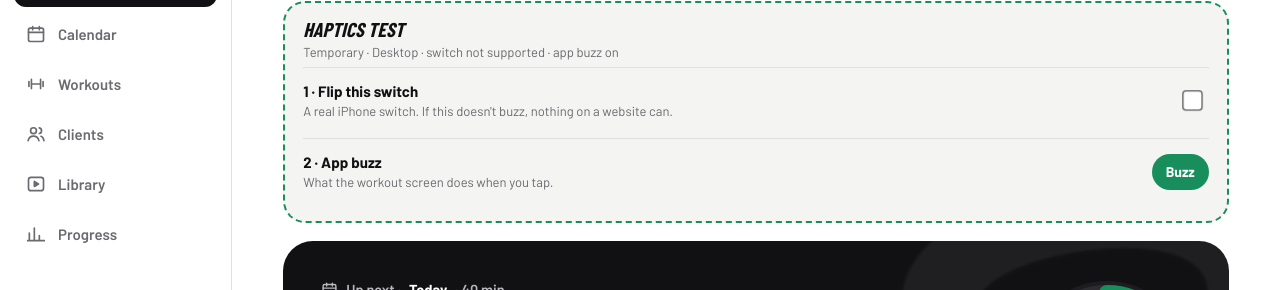
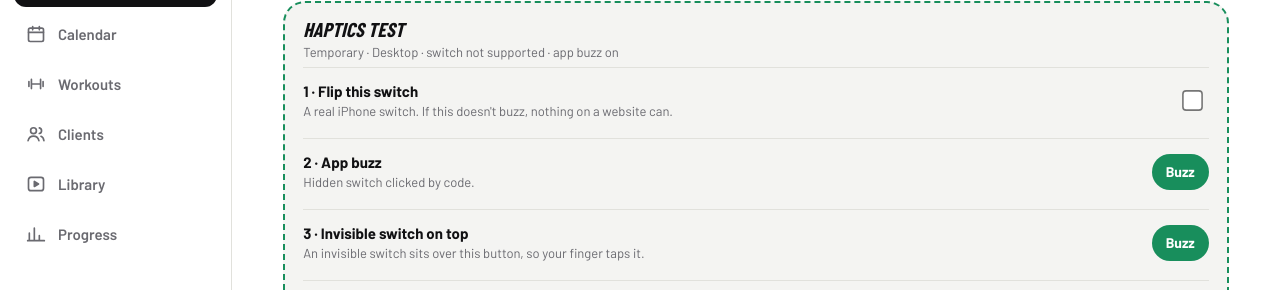
Before and after one commit to Garlick-Bred/Consistency-crew, a plain HTML site: page public/index.html in a window 1280 px wide. Shown: the part 135-425 px from the top of the page. Drawn offline with nearby package versions, Linux system fonts and the light colour scheme; a web font is replaced by a local one.

Commit message:
Haptics test: more variants
Co-Authored-By: Claude Opus 5.5 <noreply@anthropic.com>
Claude-Session: https://claude.ai/code/session_01VAasoBhnKfc8XCBmjEcaj3

```diff
--- a/public/index.html
+++ b/public/index.html
@@ -435,7 +435,8 @@ details.how p{color:#b5b5bb;padding-bottom:14px}
 .lset.done{background:linear-gradient(115deg,color-mix(in srgb,var(--brand) 34%,#17171b) 0%,color-mix(in srgb,var(--brand) 16%,#17171b) 55%,color-mix(in srgb,var(--brand) 7%,#17171b) 100%)}
 .lset.done .chk{background:var(--brand);border-color:var(--brand);color:#fff;transform:scale(1.04)}
 .lset.done .sn{color:#fff}
-.hapt{background:var(--panel);border:2px dashed var(--brand);border-radius:22px;padding:16px 18px;margin-bottom:18px;display:grid;gap:4px}.hapt-h b{font:italic 800 20px/1 var(--d);text-transform:uppercase;display:block}.hapt-h span{font-size:13px;color:var(--mute)}.hapt-r{display:flex;align-items:center;justify-content:space-between;gap:14px;padding:12px 0;border-top:1px solid var(--line)}.hapt-r b{display:block;font-size:15px}.hapt-r small{display:block;color:var(--mute);font-size:13px}.hapt-r input[switch]{width:auto;min-height:0;transform:scale(1.6);margin-right:10px;accent-color:var(--brand);flex:none}
+.hapt{background:var(--panel);border:2px dashed var(--brand);border-radius:22px;padding:16px 18px;margin-bottom:18px;display:grid;gap:4px}.hapt-h b{font:italic 800 20px/1 var(--d);text-transform:uppercase;display:block}.hapt-h span{font-size:13px;color:var(--mute)}.hapt-r{display:flex;align-items:center;justify-content:space-between;gap:14px;padding:12px 0;border-top:1px solid var(--line)}.hapt-r b{display:block;font-size:15px}.hapt-r small{display:block;color:var(--mute);font-size:13px}.hapt-ov{position:relative;display:inline-grid;flex:none}.hapt-ov>*{grid-area:1/1}.hapt-ov input[switch]{position:relative;width:100%!important;height:100%;min-height:0;margin:0!important;transform:none!important;opacity:0;cursor:pointer;z-index:1}.hapt-ov.f input[switch]{opacity:.02}
+.hapt-r input[switch]{width:auto;min-height:0;transform:scale(1.6);margin-right:10px;accent-color:var(--brand);flex:none}
 .lv-tt{display:flex;align-items:center;gap:10px;margin-bottom:12px}.lv-tt .grow{min-width:0}.lv-meta{flex:1;font-size:12px;font-weight:700;letter-spacing:.05em;text-transform:uppercase;color:#7FD3AC}
 .lv-tools{display:flex;gap:6px;flex:none;margin-left:auto}.lv-ti{background:#1d1d22;color:#e8e8e5;width:44px;height:44px}.lv-ti:hover{background:#2a2a30}.lv-ti.pl{background:var(--brand);color:#fff}.lv-ti.pl:hover{background:var(--brand2)}
 .ssx-th{position:relative}.ssx-th .ssx-l{position:absolute;left:-6px;bottom:-6px;font-size:12px;padding:4px 7px;box-shadow:0 0 0 2px #0c0c0e}
@@ -1458,7 +1459,10 @@ function startTick(){if(!TICK)TICK=setInterval(tickUI,250)}
 function hapTestCard(){const sup='switch' in HTMLInputElement.prototype;const ua=navigator.userAgent;const br=/CriOS/.test(ua)?'Chrome on iPhone':/FxiOS/.test(ua)?'Firefox on iPhone':/iPhone|iPad/.test(ua)?'Safari on iPhone':/Android/.test(ua)?'Android':'Desktop';
  return `<section class="hapt"><div class="hapt-h"><b>Haptics test</b><span>Temporary · ${esc(br)} · switch ${sup?'supported':'not supported'} · app buzz ${S.settings.haptic===false?'OFF in Settings':'on'}</span></div>
  <label class="hapt-r"><span><b>1 · Flip this switch</b><small>A real iPhone switch. If this doesn't buzz, nothing on a website can.</small></span><input type="checkbox" switch></label>
- <div class="hapt-r"><span><b>2 · App buzz</b><small>What the workout screen does when you tap.</small></span><button class="btn red sm" data-act="haptest" type="button">Buzz</button></div></section>`}
+ <div class="hapt-r"><span><b>2 · App buzz</b><small>Hidden switch clicked by code.</small></span><button class="btn red sm" data-act="haptest" data-m="a" type="button">Buzz</button></div>
+ <div class="hapt-r"><span><b>3 · Invisible switch on top</b><small>An invisible switch sits over this button, so your finger taps it.</small></span><span class="hapt-ov"><span class="btn red sm" aria-hidden="true">Buzz</span><input type="checkbox" switch aria-label="Test buzz 3"></span></div>
+ <div class="hapt-r"><span><b>4 · Faint switch on top</b><small>Same, but the switch is barely visible.</small></span><span class="hapt-ov f"><span class="btn red sm" aria-hidden="true">Buzz</span><input type="checkbox" switch aria-label="Test buzz 4"></span></div>
+ <div class="hapt-r"><span><b>5 · Visible switch, code click</b><small>Code taps the small switch on the right.</small></span><span style="display:flex;gap:12px;align-items:center"><label id="hap5"><input type="checkbox" switch aria-label="Switch 5"></label><button class="btn red sm" data-act="haptest" data-m="c" type="button">Buzz</button></span></div></section>`}
 function hapTick(){const l=document.createElement('label');l.setAttribute('aria-hidden','true');l.dataset.hsw='1';l.style.display='none';const x=document.createElement('input');x.type='checkbox';x.setAttribute('switch','');x.tabIndex=-1;l.appendChild(x);const stop=e=>e.stopPropagation();['click','input','change'].forEach(t=>l.addEventListener(t,stop));document.head.appendChild(l);l.click();l.remove()}
 function haptic(kind='tap'){if(S.settings.haptic===false)return;try{if(typeof navigator.vibrate==='function'&&navigator.vibrate(kind==='win'?[14,50,20,50,34]:kind==='ok'?18:8))return;
   hapTick();if(kind==='win'){setTimeout(hapTick,90);setTimeout(hapTick,200)}else if(kind==='ok')setTimeout(hapTick,70)}catch(e){}}
@@ -1631,7 +1635,7 @@ const A={
    saveLive();paintLive();
  },
  lunit:()=>{const b=LIVE.blocks[LIVE.idx];const from=b.u||'kg',to=from==='kg'?'lb':'kg';b.sets.forEach(x=>{if(x.plan){x.plan.w=conv(x.plan.w,from,to);x.plan.w2=conv(x.plan.w2,from,to)}});b.u=to;saveLive();paintLive()},
- haptest:()=>{hapTick();try{navigator.vibrate&&navigator.vibrate(20)}catch(e){}toast('Sent a buzz')},
+ haptest:d=>{if(d.m==='c'){const l=$('#hap5');l&&l.click()}else hapTick();toast('Sent a buzz')},
  lmenu:async()=>{const i=LIVE.idx,b=LIVE.blocks[i];if(!b)return;const ex=exById(b.exId)||{name:'Exercise',metric:'load'};const [a,z]=lvGrp(i);const grp=z>a;const it=(v,icn,l,cls='')=>`<button class="asht-i ${cls}" data-r="${v}" type="button">${ic(icn,20)}<span>${l}</span></button>`;
   const hasTips=(ex.cues||[]).length||(ex.steps||[]).length||ex.desc||safeUrl(ex.link);const LF=liveFields(b,ex);
   const v=await lvPanel(ex.name,it('cmt','note','Add comment')+(safeUrl(ex.link)?it('demo','play','Watch demo'):'')+(hasTips?it('tips','eye','How to do it'):'')+it('swap','swap','Swap exercise')+it('hist','hist','History')+(LF.w?it('pct','pct','Percent calculator'):'')+it('unit','dumb','Switch to '+((b.u||'kg')==='kg'?'lb':'kg'))+(grp?it('unss','link','Unlink superset'):(i<LIVE.blocks.length-1?it('ss','link','Superset with next exercise'):''))+it('add','plus','Add exercise to end of session')+it('rm','trash','Remove exercise','del'));
```
